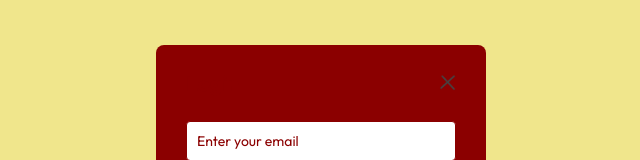
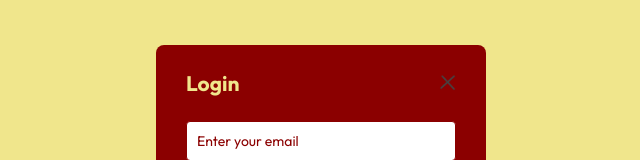
Before and after one commit to Umer-Shafqat/Delivery-App, a React (Create React App) app: page / in a window 1280 px wide. Both pictures are taken after a click on the button "Sign in". Shown: the part 163-323 px from the top of the page, without its empty margins (319-959 px from the left). Built offline with nearby package versions, Linux system fonts and the light colour scheme.

Commit message:
Uninstall gh-pages

```diff
--- a/package.json
+++ b/package.json
@@ -39,7 +39,6 @@
         ]
     },
     "devDependencies": {
-        "copyfiles": "^2.4.1",
-        "gh-pages": "^6.3.0"
+        "copyfiles": "^2.4.1"
     }
 }
--- a/src/components/LoginPopop/LoginPopup.css
+++ b/src/components/LoginPopop/LoginPopup.css
@@ -25,9 +25,11 @@
     display: flex;
     justify-content: space-between;
     align-items: center;
-    color:khaki;
 }
 
+.login-popup-title h2 {
+    color: khaki;
+}
 .login-popup-title img{
     width: 16px;
     cursor: pointer;
```
Also changed, not shown: 1 other file (tests, documents, lock files or other folders).
